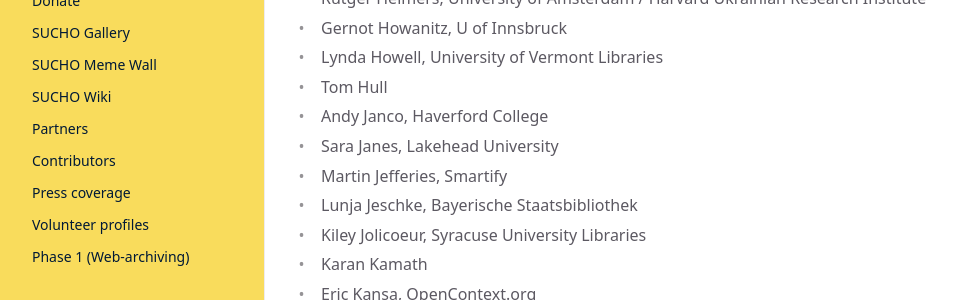
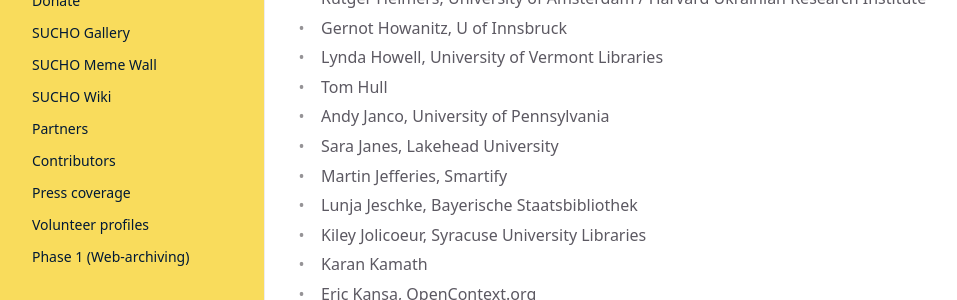
Before and after one commit to sucho-archiving/sucho-archiving.github.io, a Jekyll site: the page built from contributors.md, in a window 1280 px wide and 900 px high, scrolled down 2246 px. Shown: the part 155-455 px from the top of the window, without its empty margins (107-1064 px from the left). Built offline with Jekyll 4.4.1, drawn with Linux system fonts in a browser that asks for light colours.

Commit message:
Update contributors.md

```diff
--- a/contributors.md
+++ b/contributors.md
@@ -87,7 +87,7 @@
 - Gernot Howanitz, U of Innsbruck
 - Lynda Howell, University of Vermont Libraries
 - Tom Hull
-- Andy Janco, Haverford College
+- Andy Janco, University of Pennsylvania
 - Sara Janes, Lakehead University
 - Martin Jefferies, Smartify
 - Lunja Jeschke, Bayerische Staatsbibliothek
```
